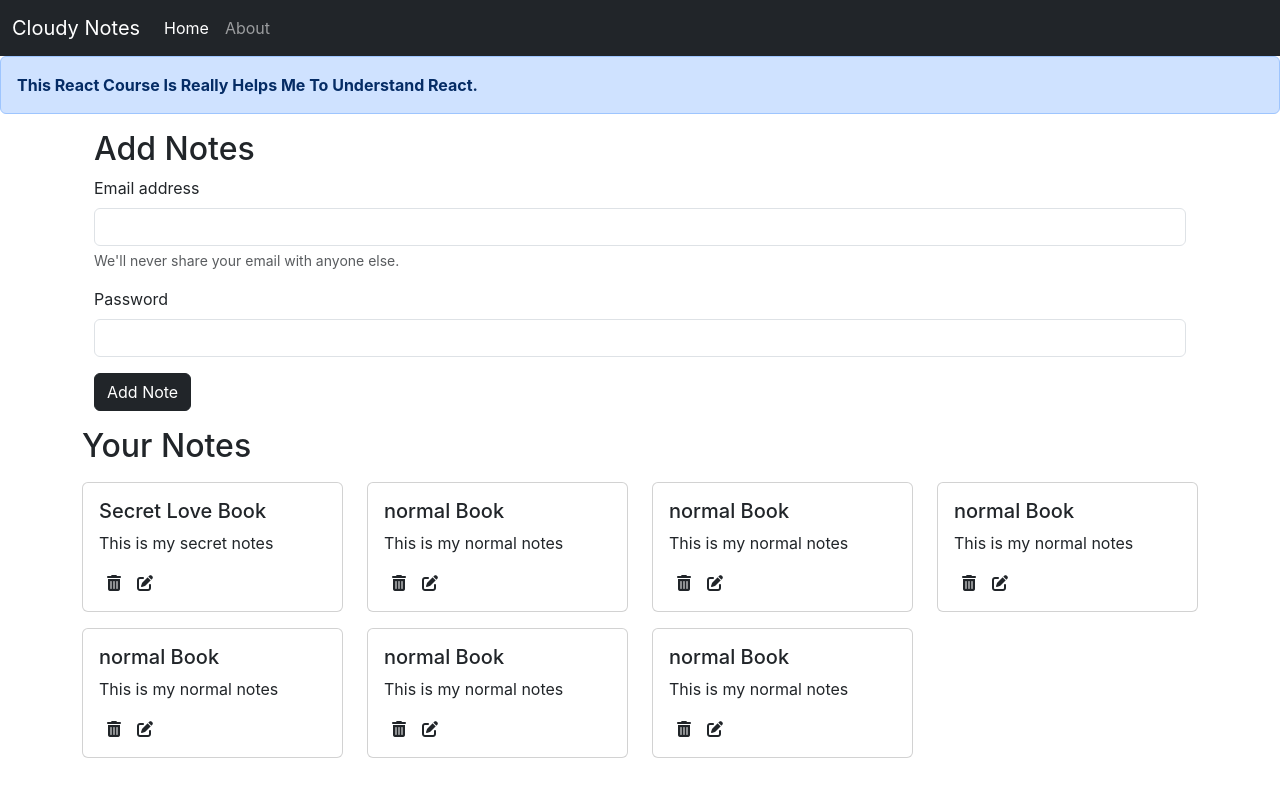
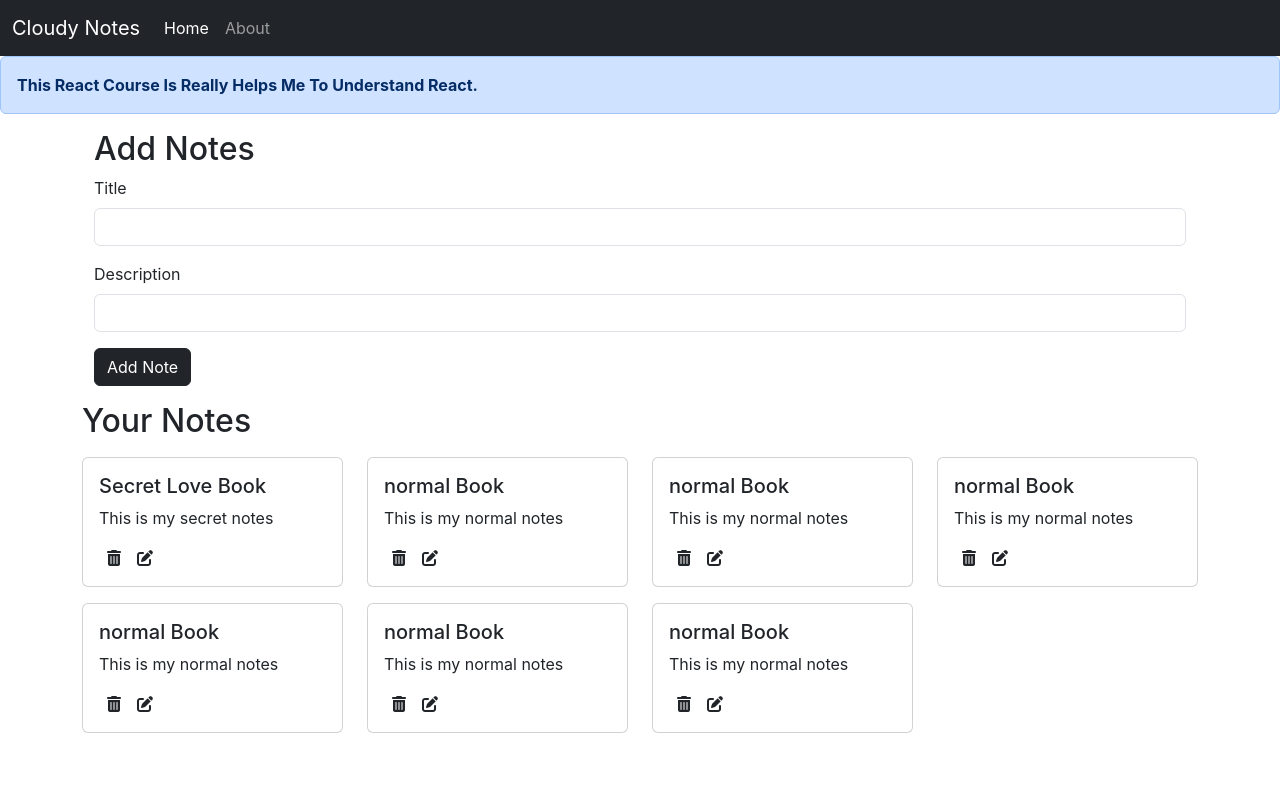
Before and after one commit to PritamMagdum/CN, a React (Create React App) app: page / in a window 1280 px wide. Shown: the top 796 px of the page. Built offline with nearby package versions, Linux system fonts and the light colour scheme.

Commit message:
Added AddNote Componenet it helps to store notes to Database

```diff
--- /dev/null
+++ b/src/components/AddNote.js
@@ -0,0 +1,40 @@
+import React, { useContext, useState } from 'react'
+import noteContext from '../context/notes/noteContext';
+
+const AddNote = () => {
+    const context = useContext(noteContext)
+    const { addNote } = context;
+
+    const [note, setNote] = useState({ title: "", description: "", tag: "Default" })
+
+    const handleClick = (e) => {
+        e.preventDefault()
+        addNote(note.title, note.description, note.tag)
+    }
+
+    const onChange = (e) => {
+        setNote({ ...note, [e.target.name]: e.target.value })
+    }
+
+    return (
+
+        <div className="container my-3">
+            <h2>Add Notes</h2>
+            <form>
+                <div className="mb-3">
+                    <label htmlFor="title" className="form-label">Title</label>
+                    <input type="text" className="form-control" id="title" name="title" aria-describedby="emailHelp" onChange={onChange} />
+                </div>
+                <div className="mb-3">
+                    <label htmlFor="description" className="form-label" >Description</label>
+                    <input type="text" className="form-control" id="description" name="description" onChange={onChange} />
+                </div>
+
+                <button type="submit" className="btn btn-dark" onClick={handleClick}>Add Note</button>
+            </form>
+        </div>
+
+    )
+}
+
+export default AddNote
--- a/src/components/Home.js
+++ b/src/components/Home.js
@@ -5,22 +5,7 @@
 
     return (
         <div>
-            <div className="container my-3">
-                <h2>Add Notes</h2>
-                <form>
-                    <div className="mb-3">
-                        <label htmlFor="exampleInputEmail1" className="form-label">Email address</label>
-                        <input type="email" className="form-control" id="exampleInputEmail1" aria-describedby="emailHelp" />
-                        <div id="emailHelp" className="form-text">We'll never share your email with anyone else.</div>
-                    </div>
-                    <div className="mb-3">
-                        <label htmlFor="exampleInputPassword1" className="form-label">Password</label>
-                        <input type="password" className="form-control" id="exampleInputPassword1" />
-                    </div>
 
-                    <button type="submit" className="btn btn-dark">Add Note</button>
-                </form>
-            </div>
             <Notes />
         </div>
     )
--- a/src/components/Notes.js
+++ b/src/components/Notes.js
@@ -1,17 +1,21 @@
 import React, { useContext } from 'react'
 import noteContext from '../context/notes/noteContext';
 import Noteitem from './Noteitem';
+import AddNote from './AddNote';
 
 function Notes() {
     const context = useContext(noteContext)
-    const { notes, setNotes } = context;
+    const { notes, addNote } = context;
     return (
+        <>
+            <AddNote />
             <div className="row my-3">
                 <h2>Your Notes</h2>
                 {notes.map((note) => {
                     return <Noteitem key={note._id} note={note} />
                 })}
             </div>
+        </>
     )
 }
 
--- a/src/context/notes/NoteState.js
+++ b/src/context/notes/NoteState.js
@@ -4,7 +4,7 @@
 const NoteState = (props) => {
     const initialNotes = [
         {
-            "_id": "65c4dbae6b2412cb39c81f0c",
+            "_id": "65c4dbae6b241234534345cb39c81f0c",
             "user": "65c3527ef08fb2a8508f5cb6",
             "title": "Secret Love Book",
             "description": "This is my secret notes",
@@ -13,7 +13,7 @@
             "__v": 0
         },
         {
-            "_id": "65c4db276b2e12cb39c81f12",
+            "_id": "65c4db276b2e1266546cb39c81f12",
             "user": "65c3527ef08fb2a8508f5cb6",
             "title": "normal Book",
             "description": "This is my normal notes",
@@ -22,7 +22,7 @@
             "__v": 0
         },
         {
-            "_id": "65c4dbe76b2e12cb39c84f12",
+            "_id": "65c4dbe76b2e12454cb39c84f12",
             "user": "65c3527ef08fb2a8508f5cb6",
             "title": "normal Book",
             "description": "This is my normal notes",
@@ -31,7 +31,7 @@
             "__v": 0
         },
         {
-            "_id": "65c4dbe76b2e12cb39581f12",
+            "_id": "65c4dbe76b2e12cghb39581f12",
             "user": "65c3527ef08fb2a8508f5cb6",
             "title": "normal Book",
             "description": "This is my normal notes",
@@ -40,7 +40,7 @@
             "__v": 0
         },
         {
-            "_id": "65c4dbe76b2e12cb39c81412",
+            "_id": "rtrtrtrt45455656",
             "user": "65c3527ef08fb2a8508f5cb6",
             "title": "normal Book",
             "description": "This is my normal notes",
@@ -49,7 +49,7 @@
             "__v": 0
         },
         {
-            "_id": "65c4dbe76b2e12cb39c81712",
+            "_id": "65c4dbe76b2e12dfdfscb39c81712",
             "user": "65c3527ef08fb2a8508f5cb6",
             "title": "normal Book",
             "description": "This is my normal notes",
@@ -58,7 +58,7 @@
             "__v": 0
         },
         {
-            "_id": "65c4dbe76b2e12cb39c81f42",
+            "_id": "65c4dbe76b2e12dfdcb39c81f4fgfgf2",
             "user": "65c3527ef08fb2a8508f5cb6",
             "title": "normal Book",
             "description": "This is my normal notes",
@@ -69,8 +69,32 @@
     ]
 
     const [notes, setNotes] = useState(initialNotes)
+
+    // Add Notes function
+    const addNote = (title, description, tag) => {
+        console.log("Adding a new note");
+        const note = {
+            "_id": "65c4dbe76b2e1dfdfdf2cb39c81f42",
+            "user": "65c3527ef08fb2a8508f5cb6",
+            "title": title,
+            "description": description,
+            "tag": tag,
+            "date": "2024-02-08T13:49:27.776Z",
+            "__v": 0
+        }
+        setNotes(notes.concat(note))
+    }
+    // Update Notes function
+    const updateNote = () => {
+
+    }
+    // Delete Notes function
+    const deleteNote = () => {
+
+    }
+
     return (
-        <NoteContext.Provider value={{ notes, setNotes }}>
+        <NoteContext.Provider value={{ notes, addNote, updateNote, deleteNote }}>
             {props.children}
         </NoteContext.Provider>
     )
```
Lines whose indentation alone changed are shown as unchanged.
